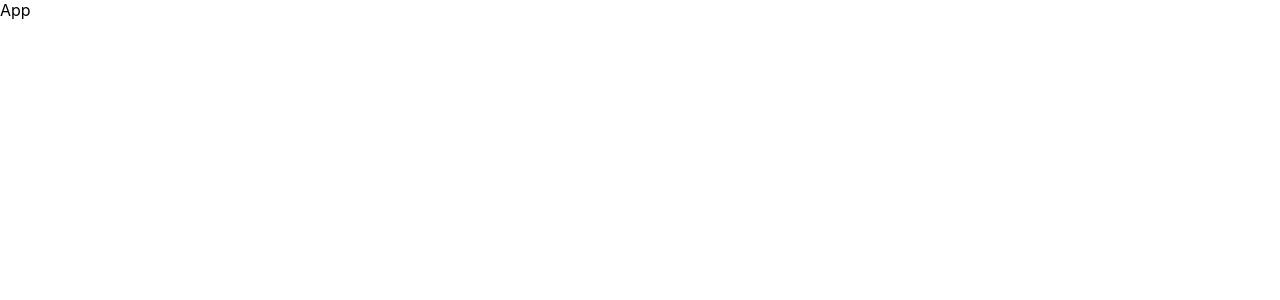
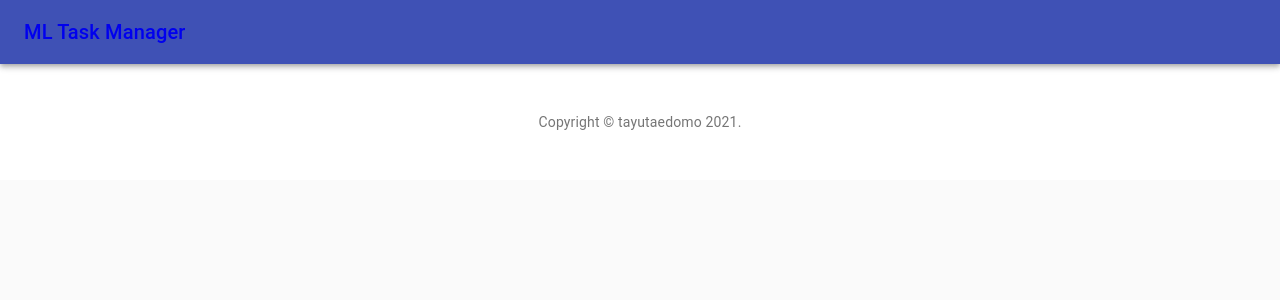
Before and after one commit to tayutaedomo/ml-tasks, a React (Create React App) app: page / in a window 1280 px wide. Shown: the top 300 px of the page. Built offline with nearby package versions, Linux system fonts and the light colour scheme.

Commit message:
add: router handling

```diff
--- a/src/components/App.js
+++ b/src/components/App.js
@@ -1,7 +1,25 @@
 import React from 'react';
+import { BrowserRouter as Router, Switch, Route } from 'react-router-dom';
+import { CssBaseline } from '@material-ui/core';
+
+import Header from './Header';
+import Footer from './Footer';
 
 function App() {
-  return <div>App</div>;
+  return (
+    <Router>
+      <React.Fragment>
+        <CssBaseline />
+        <Header />
+        <main>
+          <Switch>
+            <Route exact path="/"></Route>
+          </Switch>
+        </main>
+        <Footer />
+      </React.Fragment>
+    </Router>
+  );
 }
 
 export default App;
--- /dev/null
+++ b/src/components/Footer.js
@@ -0,0 +1,50 @@
+import React from 'react';
+import Typography from '@material-ui/core/Typography';
+import { makeStyles } from '@material-ui/core/styles';
+import Link from '@material-ui/core/Link';
+
+function Copyright() {
+  return (
+    <Typography variant="body2" color="textSecondary" align="center">
+      {'Copyright © '}
+      <Link
+        color="inherit"
+        href="https://github.com/tayutaedomo/ml-tasks"
+        target="_blank"
+        rel="noopener"
+      >
+        tayutaedomo
+      </Link>{' '}
+      {new Date().getFullYear()}
+      {'.'}
+    </Typography>
+  );
+}
+
+const useStyles = makeStyles((theme) => ({
+  footer: {
+    backgroundColor: theme.palette.background.paper,
+    padding: theme.spacing(6),
+  },
+}));
+
+export default function Footer() {
+  const classes = useStyles();
+
+  return (
+    <footer className={classes.footer}>
+      {/* <Typography variant="h6" align="center" gutterBottom>
+        Footer
+      </Typography> */}
+      {/* <Typography
+        variant="subtitle1"
+        align="center"
+        color="textSecondary"
+        component="p"
+      >
+        Something here to give the footer a purpose!
+      </Typography> */}
+      <Copyright />
+    </footer>
+  );
+}
--- /dev/null
+++ b/src/components/Header.js
@@ -0,0 +1,19 @@
+import React from 'react';
+import AppBar from '@material-ui/core/AppBar';
+import Toolbar from '@material-ui/core/Toolbar';
+import Typography from '@material-ui/core/Typography';
+import Link from '@material-ui/core/Link';
+
+export default function Header() {
+  return (
+    <AppBar position="relative">
+      <Toolbar>
+        <Typography variant="h6" color="inherit" noWrap>
+          <Link color="initial" href="/">
+            ML Task Manager
+          </Link>
+        </Typography>
+      </Toolbar>
+    </AppBar>
+  );
+}
```
